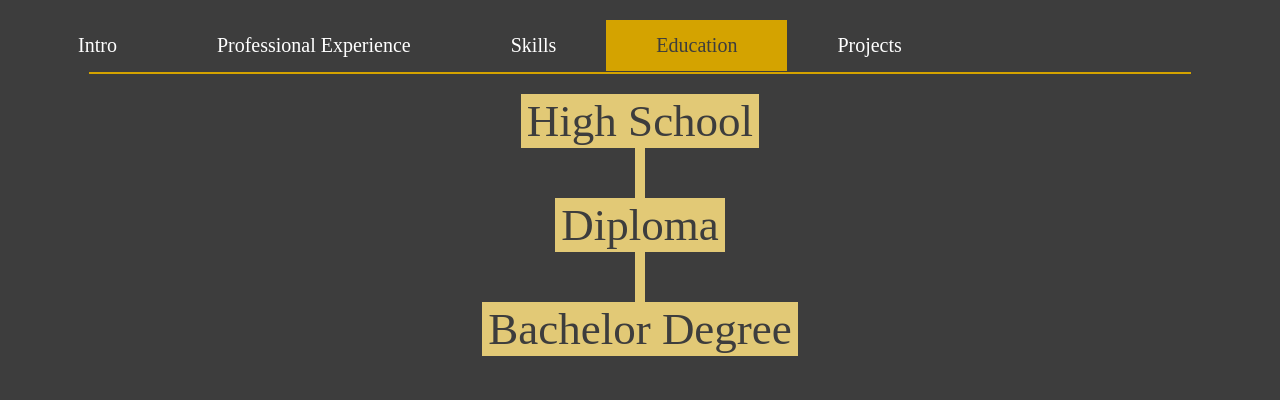
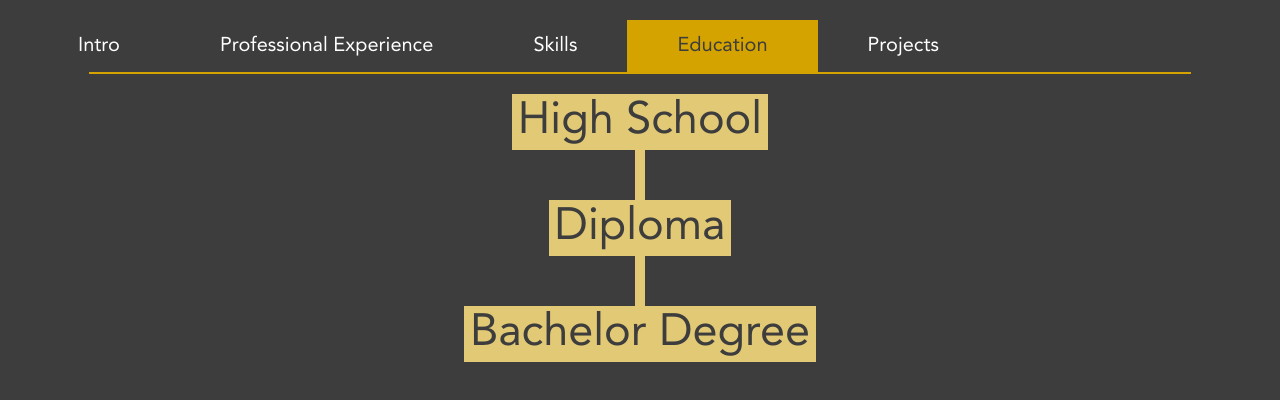
Before and after one commit to aleafreinn/01-Curriculum-Vitae, a plain HTML site: page sections/Education.html in a window 1280 px wide. Drawn offline with Linux system fonts and the light colour scheme.

Commit message:
v1.1 Added custom fonts to the website (Avenir)

```diff
--- a/sections/Education.html
+++ b/sections/Education.html
@@ -16,8 +16,7 @@
                 border: 0px solid rgb(226, 201, 118);
                 color:#3d3d3d;
                 background-color:rgb(226, 201, 118);
-                font-family: Avenir LT Std;
-                font-weight: medium;
+                font-family: 'Avenir Roman';
                 font-size: 45px;
                 transition: border 0.15s ease-in-out;
             }
@@ -35,7 +34,7 @@
 
             .headContainer a{
                 float: left;
-                font-family: Avenir LT std;
+                font-family: 'Avenir Roman';
                 font-size: 20px;
                 color: rgb(255, 255, 255);
                 text-align: center;
@@ -74,17 +73,15 @@
             }
 
             .mainBoxDetails p{
-                font-family: Avenir LT Std;
+                font-family: 'Avenir Book';
                 font-size: 30px;
-                font-weight: 35;
                 color:rgb(212, 163, 0);
                 letter-spacing: 3px;
             }
 
             .mainBoxDetails h1{
-                font-family: Avenir LT Std;
+                font-family: 'Avenir Roman';
                 font-size: 25px;
-                font-weight: 35;
                 color:white
             }
 
@@ -113,6 +110,21 @@
                 width: 300px;
                 border-left: 15px solid rgb(49, 49, 49);
                 border-right: 15px solid rgb(49, 49, 49);
+            }
+
+            @font-face {
+                font-family: 'Avenir Roman';
+                src: url(../assets/font/AvenirLTStd-Roman.otf);
+            }
+
+            @font-face {
+                font-family: 'Avenir Book';
+                src: url(../assets/font/AvenirLTStd-Book.otf);
+            }
+
+            @font-face {
+                font-family: 'Avenir Black';
+                src: url(../assets/font/AvenirLTStd-Black.otf);
             }
         </style>
 
```
Also changed, not shown: index.html (+20 -10 lines), sections/Professional_Experience.html (+20 -9 lines), sections/Project.html (+17 -2 lines), sections/Skills.html (+17 -2 lines), assets/font/AvenirLTStd-Black.otf (added), assets/font/AvenirLTStd-Book.otf (added), assets/font/AvenirLTStd-Roman.otf (added).
